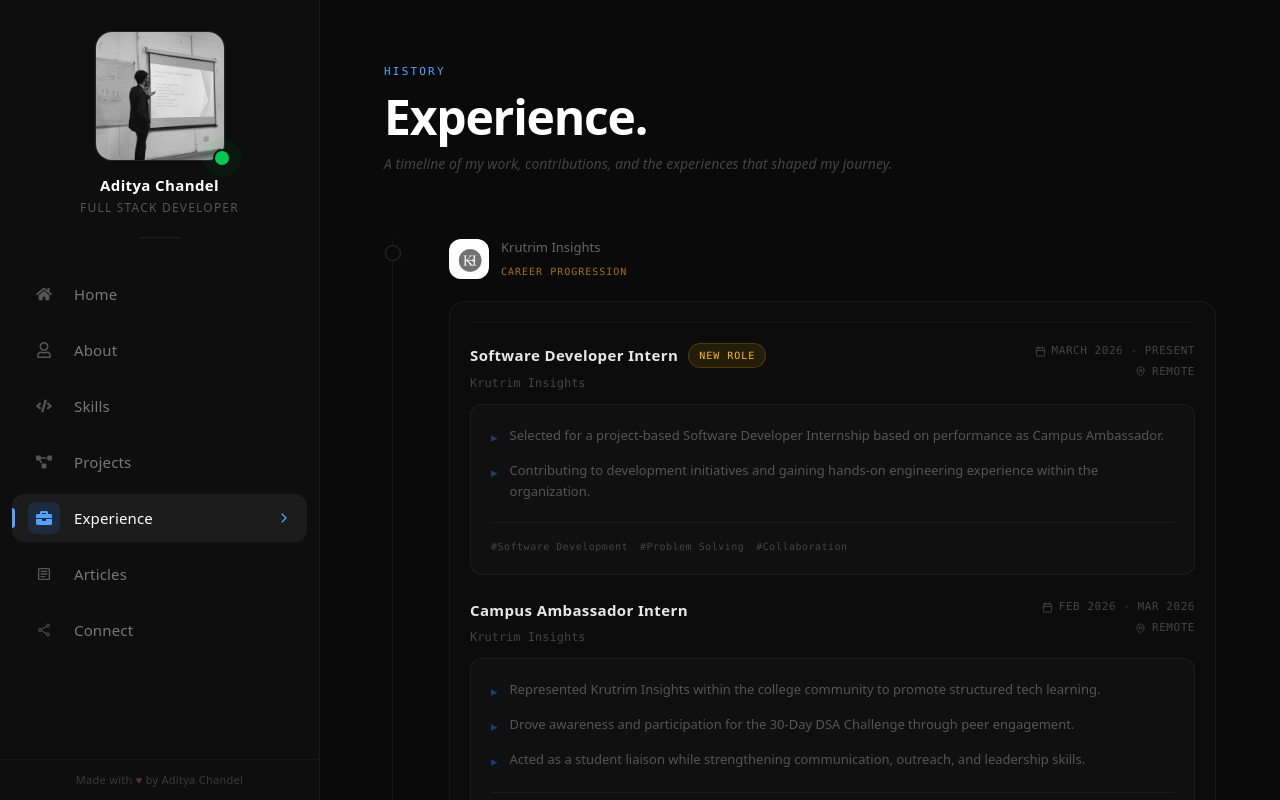
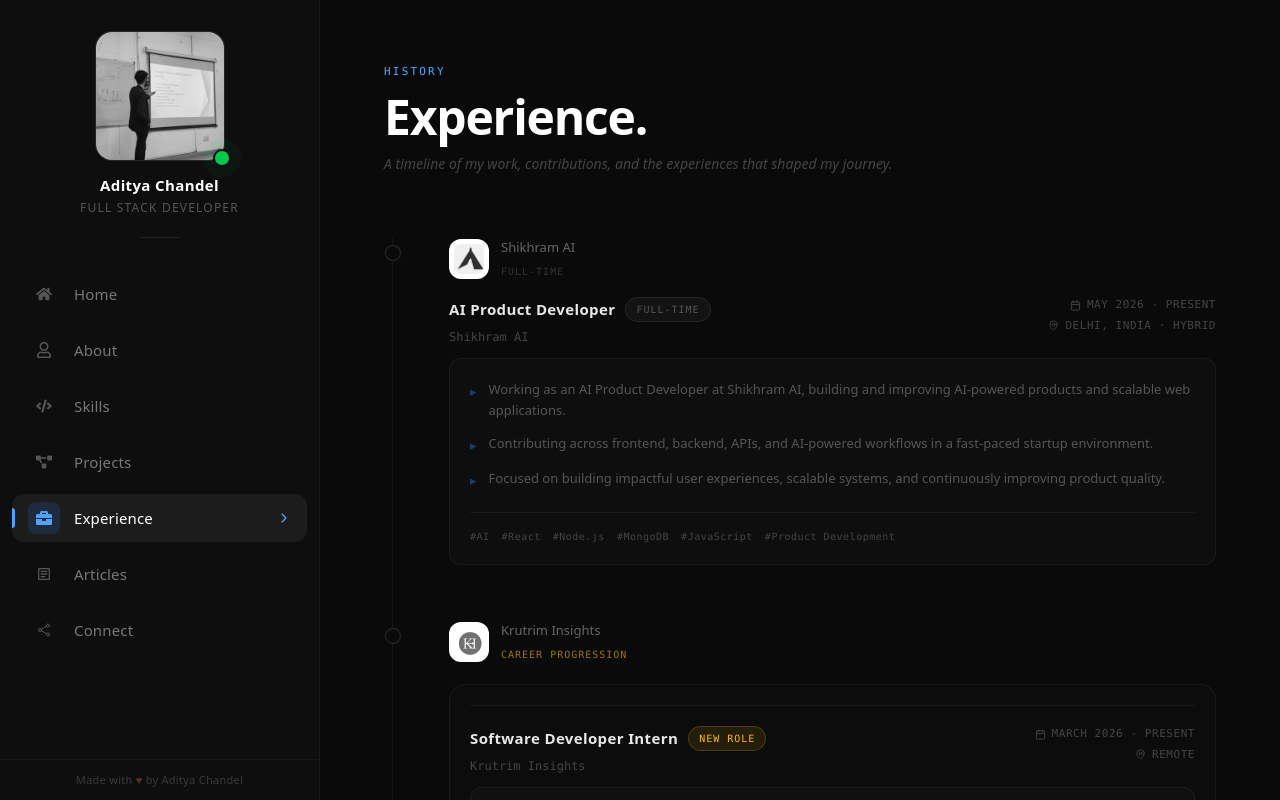
Before and after one commit to TonyStark-19/my-portfolio, a React (Vite) app: page /experience in a window 1280 px wide. Built offline with nearby package versions, Linux system fonts and the light colour scheme.

Commit message:
feat: added new experience in experience page + improvements on previous experience data

```diff
--- a/src/Pages/Experience.jsx
+++ b/src/Pages/Experience.jsx
@@ -1,5 +1,20 @@
 // experience data structure supports both single roles and progressions (multiple roles at same org)
 const EXPERIENCES = [
+    {
+        type: "single",
+        role: "AI Product Developer",
+        company: "Shikhram AI",
+        badge: "Full-time",
+        duration: "May 2026 - Present",
+        location: "Delhi, India · Hybrid",
+        description: [
+            "Working as an AI Product Developer at Shikhram AI, building and improving AI-powered products and scalable web applications.",
+            "Contributing across frontend, backend, APIs, and AI-powered workflows in a fast-paced startup environment.",
+            "Focused on building impactful user experiences, scalable systems, and continuously improving product quality.",
+        ],
+        skills: ["AI", "React", "Node.js", "MongoDB", "JavaScript", "Product Development"],
+        logo: "/images/Experience/Shikhram.png",
+    },
     {
         type: "progression",
         company: "Krutrim Insights",
@@ -39,12 +54,12 @@
         role: "Web Development Intern",
         company: "PHICSIT InfoTech Pvt. Ltd.",
         badge: "Internship",
-        duration: "Mar 2026 - Present",
+        duration: "Mar 2026 - Apr 2026",
         location: "Remote",
         description: [
-            "Selected through Phase 2 of the Open Source Connect program after an interview process among 4000+ participants.",
-            "Working on real-world web development tasks while gaining practical industry exposure.",
-            "Collaborating with mentors and developers to improve code quality, development workflows, and problem-solving skills.",
+            "Selected through Phase 2 of the Open Source Connect program after competing among 4000+ participants.",
+            "Worked on real-world MERN stack projects while gaining practical industry exposure under mentorship.",
+            "Improved overall UI/UX, performed code cleanup for better readability and maintainability, and contributed to enhancing development workflows.",
         ],
         skills: ["Web Development", "JavaScript", "React", "Git", "Collaboration"],
         logo: "/images/Experience/PHICSIT.jpg",
@@ -58,11 +73,12 @@
                 role: "Web Development Intern",
                 company_label: "PHICSIT InfoTech Pvt. Ltd. · via OSCG 2026",
                 badge: "Phase 2",
-                duration: "Mar 2026 - Present",
+                duration: "Mar 2026 - Apr 2026",
                 location: "Remote",
                 description: [
                     "Selected for Phase 2 of Open Source Connect Global (OSCG 2026) based on consistent performance and contributions.",
-                    "Working as a Web Development Intern with PHICSIT InfoTech Pvt. Ltd., gaining hands-on experience in MERN stack development under mentorship.",
+                    "Worked as a Web Development Intern with PHICSIT InfoTech Pvt. Ltd., gaining hands-on experience in MERN stack development under mentorship.",
+                    "Contributed to improving overall UI/UX, performed code cleanup for better readability and maintainability, and enhanced project structure for smoother development workflows.",
                 ],
                 skills: ["Web Development", "React", "Node.js", "MongoDB", "Git"],
                 isPromotion: true,
```
Also changed, not shown: public/images/Experience/Shikhram.png (added).
